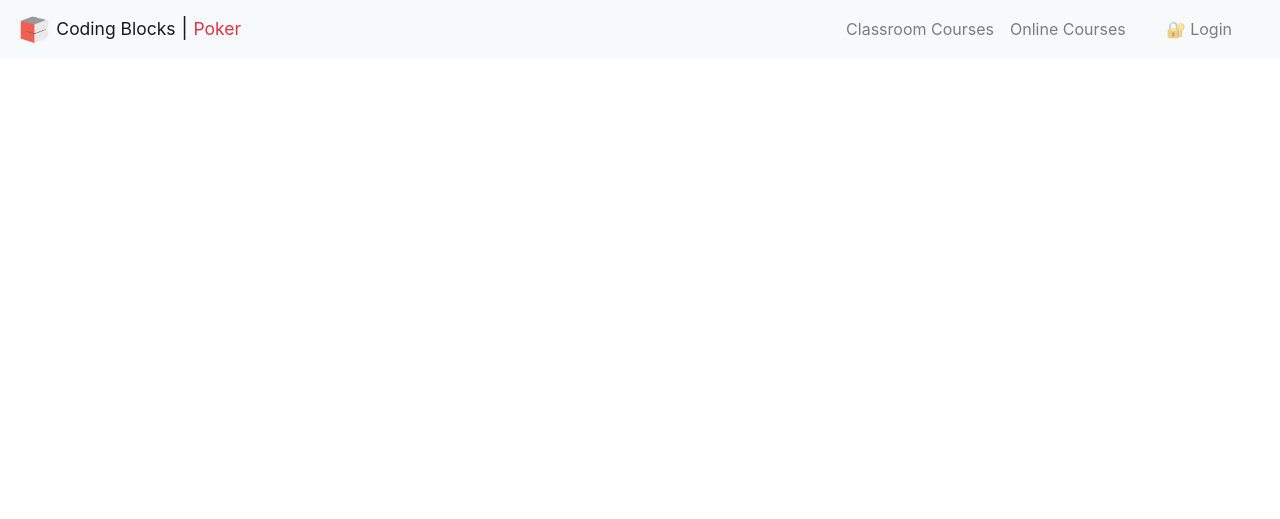
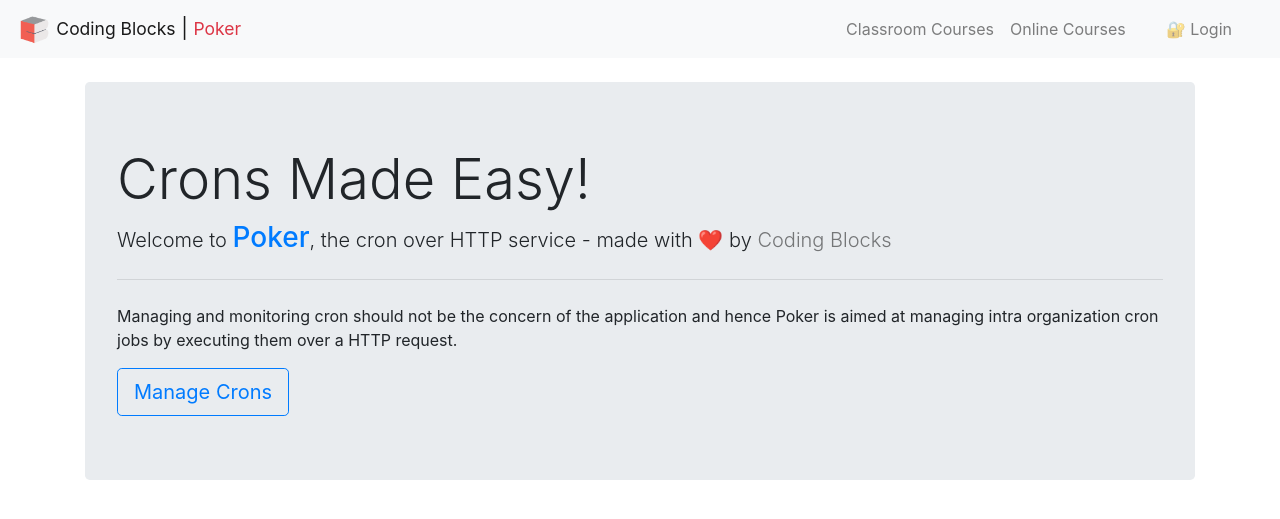
Before and after one commit to coding-blocks/poker, a Django app: page / in a window 1280 px wide. Shown: the top 519 px of the page. Run offline with Django 3.2, Linux system fonts and the light colour scheme; parts of the project's set-up code (start-up, migrations or seed data) failed here and were passed over; some libraries are stand-ins or nearby versions.

Commit message:
add jummbotron

```diff
--- a/templates/cron/index.html
+++ b/templates/cron/index.html
@@ -2,4 +2,26 @@
 
 {% block content %}
   {% include 'cron/partials/navbar.html' %}
+
+  <div class="container my-4">
+    <div class="jumbotron">
+      <h1 class="display-4">
+        Crons Made Easy!
+      </h1>
+      <p class="lead">
+        Welcome to <strong class="text-primary h3">Poker</strong>,
+        the cron over HTTP service
+        - made with ❤️ by
+        <a class="text-black-50" href="https://codingblocks.com">Coding Blocks</a>
+      </p>
+      <hr class="my-4">
+      <p>
+        Managing and monitoring cron should not be the concern of the application and hence Poker is aimed at managing intra organization cron jobs by executing them over a HTTP request.
+
+      </p>
+      <a class="btn btn-outline-primary btn-lg" href="/admin" role="button">
+        Manage Crons
+      </a>
+    </div>
+  </div>
 {% endblock %}
```
